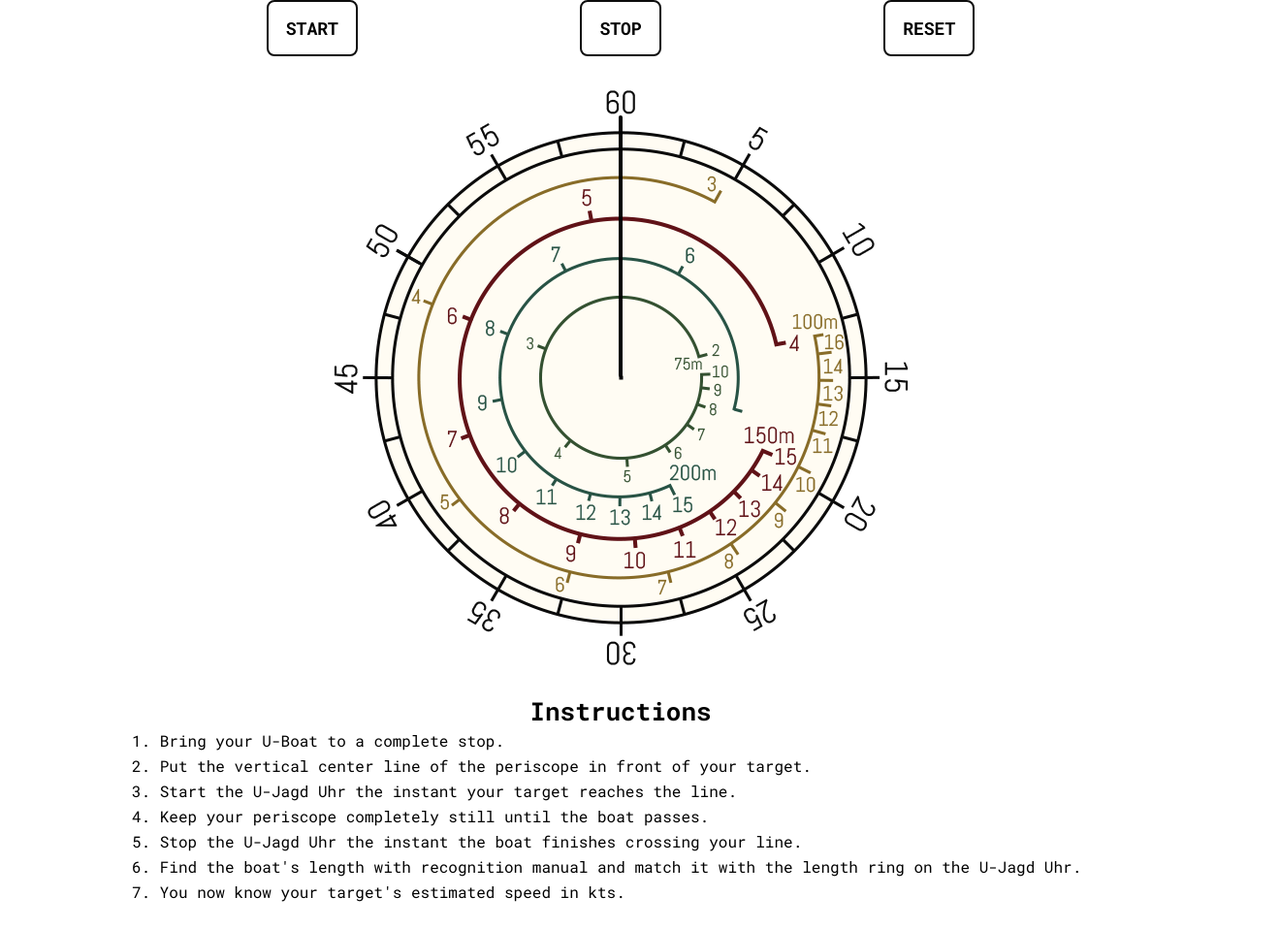
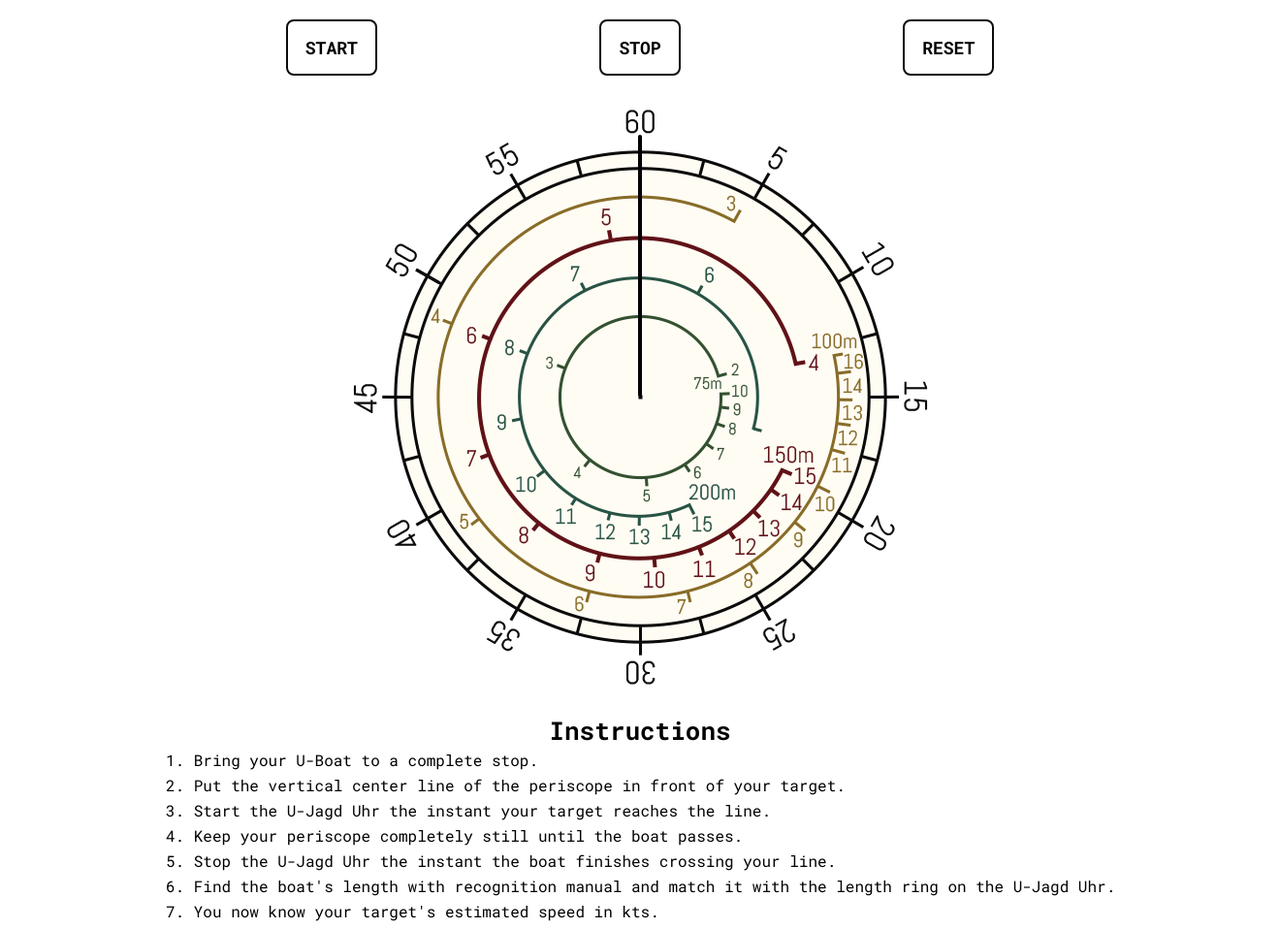
Before and after one commit to frazierzak/ujagd, a plain HTML site: page index.html in a window 1280 px wide. Shown: the whole page at 97% size, 1320 px wide, since content can reach past the window. Drawn offline with Linux system fonts and the light colour scheme.

Commit message:
styling changes

```diff
--- a/main.css
+++ b/main.css
@@ -62,12 +62,16 @@ body {
 	flex-direction: column;
 	justify-content: center;
 	align-items: center;
+	padding: 20px;
+	background: #fff;
 }
 
 h1 {
 	font-size: 36px;
 	margin-bottom: 10px;
 	font-weight: bold;
+	text-align: center;
+
 }
 
 h2 {
@@ -83,6 +87,7 @@ p {
 
 ol {
 	list-style: decimal;
+	padding: 0 0 0 30px;
 }
 
 li {
```
